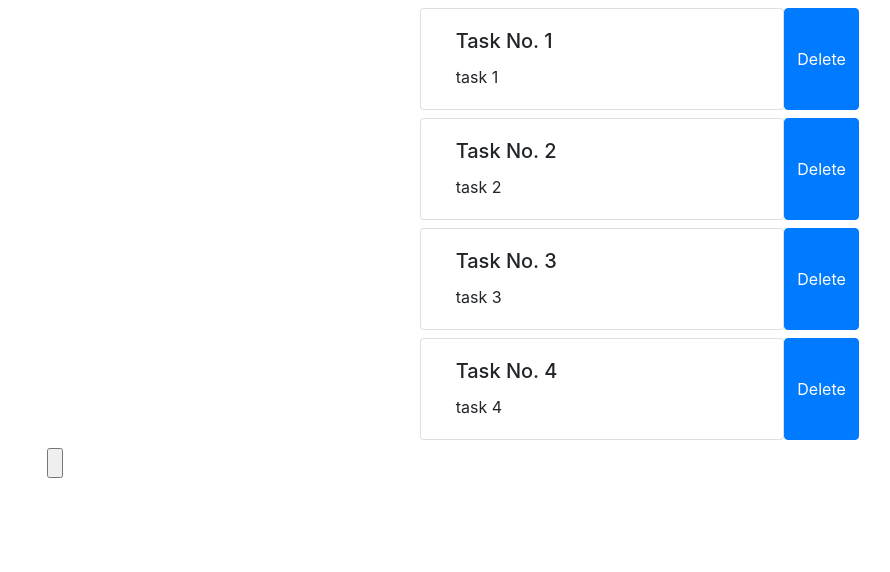
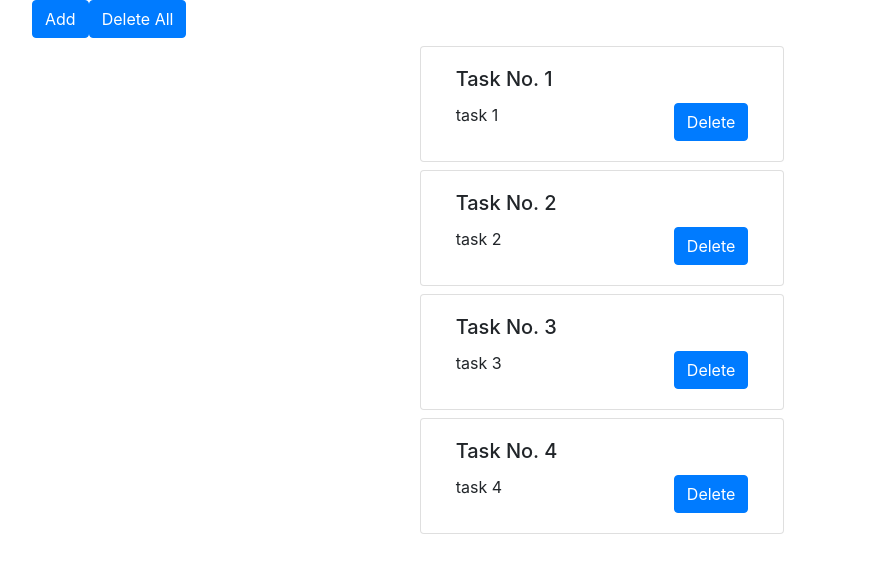
Before and after one commit to mosesnagar/tasker, a React (Create React App) app: page / in a window 1280 px wide. Shown: the top 572 px of the page, without its empty margins (38-928 px from the left). Built offline with nearby package versions, Linux system fonts and the light colour scheme.

Commit message:
- on the fly : start moving from 'boostrap' with cdn to react-boostrap components - change 'Board' , still need to fix the grid

```diff
--- a/package.json
+++ b/package.json
@@ -4,6 +4,7 @@
   "private": true,
   "dependencies": {
     "react": "^16.7.0",
+    "react-bootstrap": "^0.32.4",
     "react-dom": "^16.7.0",
     "react-scripts": "2.1.3"
   },
--- a/src/containers/Board.js
+++ b/src/containers/Board.js
@@ -1,6 +1,9 @@
 import React, {Component} from 'react';
 import PropTypes from 'prop-types';
 import TaskCard from "../views/TaskCard";
+import {Button, Grid, Row} from "react-bootstrap";
+import Col from "react-bootstrap/es/Col";
+import Carousel from "react-bootstrap/es/Carousel";
 
 class Board extends Component {
 
@@ -23,25 +26,61 @@ class Board extends Component {
          }))
     };
 
+    deleteAll = () => {
+      this.setState({
+          all : []
+      })
+    };
+
     handleDelete = (id) => {
         this.setState( prevState => ({
              all: [...prevState.all.filter(el => el.id !== id )]
             }))
     };
 
+
     render() {
         const tasks = this.state.all.map((task)=>
                 <TaskCard key={task.id}content={task}/>
         );
         return (
-            <div className="container">
-                {
-                    this.state.all.map((task)=>
-                        <TaskCard key={task.id} content={task} handleDelete={this.handleDelete.bind(this,task.id)}/>
-                    )
-                }
-                <input type="button" onClick={this.addTask}/>
+            <div>
+                <Grid>
+                    <Row>
+                        <Col   >
+                            <Button  bsStyle="primary" onClick={this.addTask}>Add</Button>
+                        </Col>
+                        <Col>
+                            <Button  bsStyle="primary" onClick={this.deleteAll}>Delete All</Button>
+
+                        </Col>
+
+                    </Row>
+                    {
+                        this.state.all.map((task)=>
+                            <TaskCard key={task.id} content={task} handleDelete={this.handleDelete.bind(this,task.id)}/>
+                        )
+                    }
+                </Grid>
             </div>
+            // <div className="container">
+            //     {/*<div className="row col-5  col-md-5 offset-md-4  col-lg-5 offset-md-1 col-sm-7 offset-sm-3">*/}
+            //     <div className="row">
+            //         <div className=" col-1 offset-5">
+            //             <Button bsStyle="primary" onClick={this.addTask}>Add</Button>
+            //         </div>
+            //
+            //         <div className=" ">
+            //             <Button bsStyle="primary" onClick={this.deleteAll}>Delete All</Button>
+            //         </div>
+            //
+            //     </div>
+            //     {
+            //         this.state.all.map((task)=>
+            //             <TaskCard key={task.id} content={task} handleDelete={this.handleDelete.bind(this,task.id)}/>
+            //         )
+            //     }
+            // </div>
         );
     }
 }
--- a/src/views/TaskCard.js
+++ b/src/views/TaskCard.js
@@ -1,17 +1,17 @@
 import React from 'react';
 import PropTypes from 'prop-types';
-
+import {Button} from "react-bootstrap";
 
 function TaskCard(props) {
     return (
         <div className="row m-2">
-            <div className="card col-sm-4 offset-sm-4 ">
+            <div className="card col-md-5 offset-md-4  col-lg-4 offset-md-4 col-sm-6 offset-sm-3 ">
                 <div className="card-body ">
                     <h5 className="card-title">Task No. {props.content.id}</h5>
                     {props.content.name}
+                    <Button className="float-right" bsStyle="primary" onClick={props.handleDelete}>Delete</Button>
                 </div>
             </div>
-            <button type="button" className="btn btn-primary" onClick={props.handleDelete}>Delete</button>
         </div>
     );
 }
```
Also changed, not shown: 1 other file (tests, documents, lock files or other folders).
